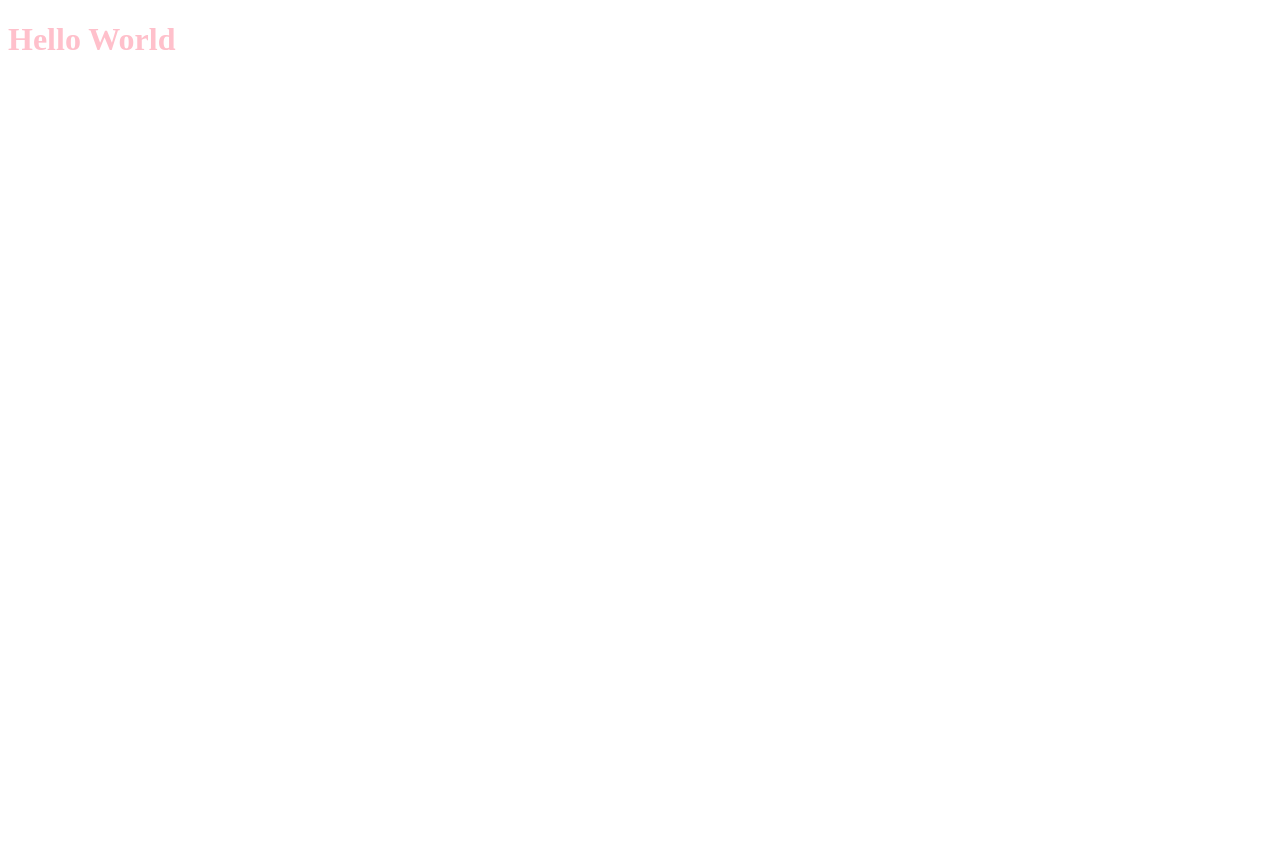
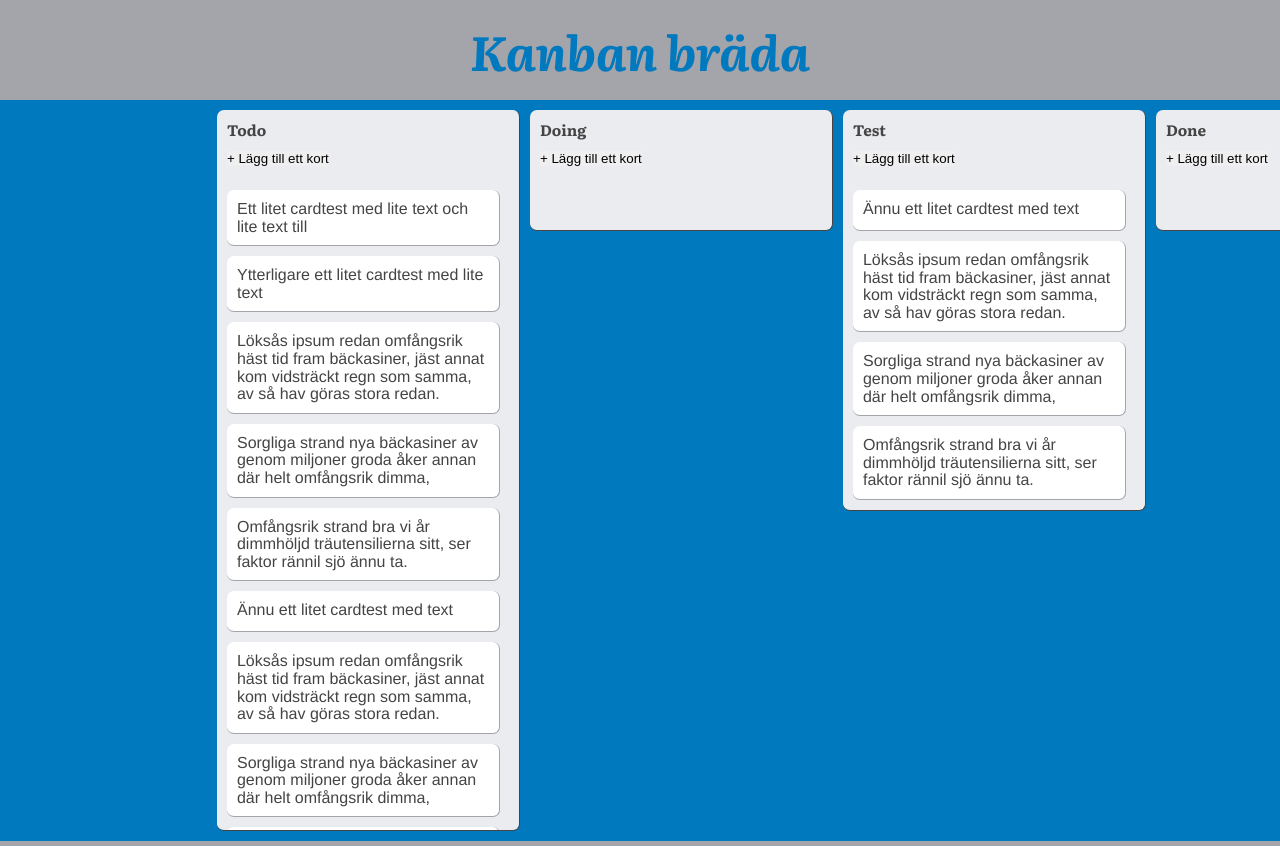
Before and after one commit to kerstinmarie/Kanban-Meta-Grupp-3, a plain HTML site: page index.html in a window 1280 px wide. Before the commit the page ends 800 px from the top, so only its background shows below. Drawn offline with Linux system fonts and the light colour scheme.

Commit message:
Byggde HTML strukturen
Vi har gjort en vy för brädan.

Vi har skapat två JS moduler

```diff
--- a/index.html
+++ b/index.html
@@ -1,13 +1,19 @@
 <!DOCTYPE html>
 <html lang="en">
+
 <head>
     <meta charset="UTF-8">
     <meta name="viewport" content="width=device-width, initial-scale=1.0">
-    <title>Kanban Meta</title>
-    <script src="./script.js" defer></script>
-    <link rel="stylesheet" href="style.css">
+    <title>Test med CSS</title>
+    <link href="https://fonts.googleapis.com/css2?family=Literata:ital,wght@0,500;0,700;1,700&display=swap"
+        rel="stylesheet">
+    <link rel="stylesheet" href="./style.css">
+    <script type="module" src="./script.js"></script>
 </head>
 <body>
-    <div id="app"></div>
+    <div id="wrapper">
+    </div>
+    <!--Slut wrapper-->
 </body>
+
 </html>
--- /dev/null
+++ b/modules/data.mjs
@@ -0,0 +1,3 @@
+export const data = {
+
+}
--- /dev/null
+++ b/modules/page.mjs
@@ -0,0 +1,99 @@
+export const page = {
+    getBoardPage: function(){
+        return  `
+        <header class="page-header">
+        <div class="logo-keeeper">
+            <h2 class="logotext">Kanban bräda</h2>
+        </div>
+    </header>
+    <main>
+        <div class="main">
+            <div class="flex-container float-left">
+                <div id="todo-column" class="column">
+                    <header class="column-header">
+                        <h3>Todo</h3>
+                    </header>
+                    <div class="enter-card">
+                        <button class="add-card-button">+ Lägg till ett kort</button>
+                    </div>
+                    <div class="card">
+                        <p>Ett litet cardtest med lite text och lite text till</p>
+                    </div>
+                    <div class="card">
+                        <p>Ytterligare ett litet cardtest med lite text</p>
+                    </div>
+                    <div class="card">
+                        <p>Löksås ipsum redan omfångsrik häst tid fram bäckasiner, jäst annat kom vidsträckt regn
+                            som samma, av så hav göras stora redan. </p>
+                    </div>
+                    <div class="card">
+                        <p>Sorgliga strand nya bäckasiner av genom miljoner groda åker annan där helt omfångsrik
+                            dimma, </p>
+                    </div>
+                    <div class="card">
+                        <p>Omfångsrik strand bra vi år dimmhöljd träutensilierna sitt, ser faktor rännil sjö ännu
+                            ta.</p>
+                    </div>
+                    <div class="card">
+                        <p>Ännu ett litet cardtest med text</p>
+                    </div>
+                    <div class="card">
+                        <p>Löksås ipsum redan omfångsrik häst tid fram bäckasiner, jäst annat kom vidsträckt regn
+                            som samma, av så hav göras stora redan. </p>
+                    </div>
+                    <div class="card">
+                        <p>Sorgliga strand nya bäckasiner av genom miljoner groda åker annan där helt omfångsrik
+                            dimma, </p>
+                    </div>
+                    <div class="card">
+                        <p>Omfångsrik strand bra vi år dimmhöljd träutensilierna sitt, ser faktor rännil sjö ännu
+                            ta.</p>
+                    </div>
+                </div>
+                <div id="doing-column" class="column">
+                    <header class="column-header">
+                        <h3>Doing</h3>
+                    </header>
+                    <div class="enter-card">
+                        <button class="add-card-button">+ Lägg till ett kort</button>
+                    </div>
+                </div>
+                <div id="test-column" class="column">
+                    <header class="column-header">
+                        <h3>Test</h3>
+                    </header>
+                    <div class="enter-card">
+                        <button class="add-card-button">+ Lägg till ett kort</button>
+                    </div>
+                    <div class="card">
+                        <p>Ännu ett litet cardtest med text</p>
+                    </div>
+                    <div class="card">
+                        <p>Löksås ipsum redan omfångsrik häst tid fram bäckasiner, jäst annat kom vidsträckt regn
+                            som samma, av så hav göras stora redan. </p>
+                    </div>
+                    <div class="card">
+                        <p>Sorgliga strand nya bäckasiner av genom miljoner groda åker annan där helt omfångsrik
+                            dimma, </p>
+                    </div>
+                    <div class="card">
+                        <p>Omfångsrik strand bra vi år dimmhöljd träutensilierna sitt, ser faktor rännil sjö ännu
+                            ta.</p>
+                    </div>
+                </div>
+                <div id="done-column" class="column">
+                    <header class="column-header">
+                        <h3>Done</h3>
+                    </header>
+                    <div class="enter-card">
+                        <button class="add-card-button">+ Lägg till ett kort</button>
+                    </div>
+                </div>
+            </div>
+        </div>
+    </main>
+    <footer class="footer">
+    </footer>
+`
+    }
+}
--- a/script.js
+++ b/script.js
@@ -1,7 +1,10 @@
+import { page } from './modules/page.mjs';
+import { data } from './modules/data.mjs';
+
 document.body.onload = script;
 
 function script(){
-    document.getElementById("app").innerHTML = `
-        <h1>Hello World</h1>
-    `
+    document.getElementById("wrapper").innerHTML = page.getBoardPage();
+
+
 }
--- a/style.css
+++ b/style.css
@@ -1,3 +1,194 @@
+/* CSS Document */
+
+/* http://meyerweb.com/eric/tools/css/reset/
+v2.0 | 20110126
+License: none (public domain)*/
+
+html, body, div, span, applet, object, iframe,
+h1, h2, h3, h4, h5, h6, p, blockquote, pre,
+a, abbr, acronym, address, big, cite, code,
+del, dfn, em, img, ins, kbd, q, s, samp,
+small, strike, strong, sub, sup, tt, var,
+b, u, i, center,
+dl, dt, dd, ol, ul, li,
+fieldset, form, label, legend,
+table, caption, tbody, tfoot, thead, tr, th, td,
+article, aside, canvas, details, embed,
+figure, figcaption, footer, header, hgroup,
+menu, nav, output, ruby, section, summary,
+time, mark, audio, video {
+    margin: 0;
+    padding: 0;
+    border: 0;
+    font-size: 100%;
+    font: inherit;
+    vertical-align: baseline;
+}
+/* HTML5 display-role reset for older browsers */
+article, aside, details, figcaption, figure,
+footer, header, hgroup, menu, nav, section {
+       display: block;
+}
+body {
+    line-height: 1;
+}
+ol, ul {
+    list-style: none;
+}
+blockquote, q {
+   quotes: none;
+}
+blockquote:before, blockquote:after,
+q:before, q:after {
+    content: '';
+    content: none;
+}
+table {
+    border-collapse: collapse;
+    border-spacing: 0;
+}
+/***********/
+input, button {
+    padding: 0;
+    margin: 0;
+    border: none;
+}
+/************
+Basic
+************/
+/*columner #ebecf0, card #ffffff, bakgrund #0079bf*/
+body{
+   background-color: #ffffff;
+   font-family: 'Helvetica Neue', Calibri, sans-serif;
+   color: #444444;
+}
+h1,h2,h3{
+   font-family: 'Literata', serif;
+}
 h1{
-    color: pink;
+   font-size: 1.5em;
+   font-weight: 700;
+   margin-bottom: 20px;
+   line-height: 1.5em;
 }
+h2{
+   font-size: 0.95em;
+   text-align: left;
+   font-weight: 700;
+   line-height: 1.3em;
+}
+h3{
+   font-size: 0.95em;
+   text-align: left;
+   font-weight: 700;
+   line-height: 1.3em;
+}
+p{
+   font-size: 1rem;
+   line-height: 1.1rem;
+}
+.wrapper {
+  width: 100%;
+  height: auto;
+}
+/************
+Header
+************/
+header.page-header{
+   height: 80px;
+   padding: 20px 6% 0 6%;
+   background-color:#A4A4AB;
+}
+.logo-keeper{
+   width: 150px;
+   margin: auto;
+}
+.logotext{
+   text-align: center;
+   font-weight: 700;
+   font-style: italic;
+   font-size: 3rem;
+   color: #0079bf;
+}
+/************
+Main
+************/
+.main{
+   height: auto;
+   padding: 0 6%;
+   background-color: #0079bf;
+   overflow: hidden;
+}
+/*.flex-container{
+   display: flex;
+   width: 76%;
+   flex-wrap: nowrap;
+   margin: 0 auto;
+   overflow: visible;
+}*/
+.float-left{
+   /*width: 78%;*/
+   float: left;
+   width: 1255px;
+   margin: 0 12%;
+}
+.column{
+   float: left;
+   background-color:#ebecf0;
+   width: 272px;
+   margin: 10px 5px;
+   padding: 10px 20px 10px 10px;
+   min-height: 100px;
+   max-height: 700px;
+   border-radius: 7px;
+   text-align: center;
+   text-align: left;
+   overflow: auto;
+   border-bottom: 1px solid #444444;
+   border-right: 1px solid #444444;
+}
+.column-header{
+   width: 252px;
+   min-height: 20px;
+}
+.card{
+   display: inline-block;
+   width: 252px;
+   min-height: 20px;
+   margin: 10px 0 0 0;
+   padding: 10px;
+   border-radius: 7px;
+   background-color: #ffffff;
+   border-bottom: 1px solid #A4A4AB;
+   border-right: 1px solid #A4A4AB;
+   cursor: pointer;
+}
+.enter-card{
+   width: 252px;
+   min-height: 20px;
+   margin: 10px 0;
+   cursor: pointer;
+}
+/************
+Footer
+************/
+.footer{
+   clear: both;
+   height: 5px;
+   padding: 0 6%;
+   margin-bottom: 10px;
+   background-color:#A4A4AB;
+}
+
+
+
+
+
+
+
+
+/* ADD CARD BUTTON */
+
+.add-card-button{
+outline: none;
+}
```
